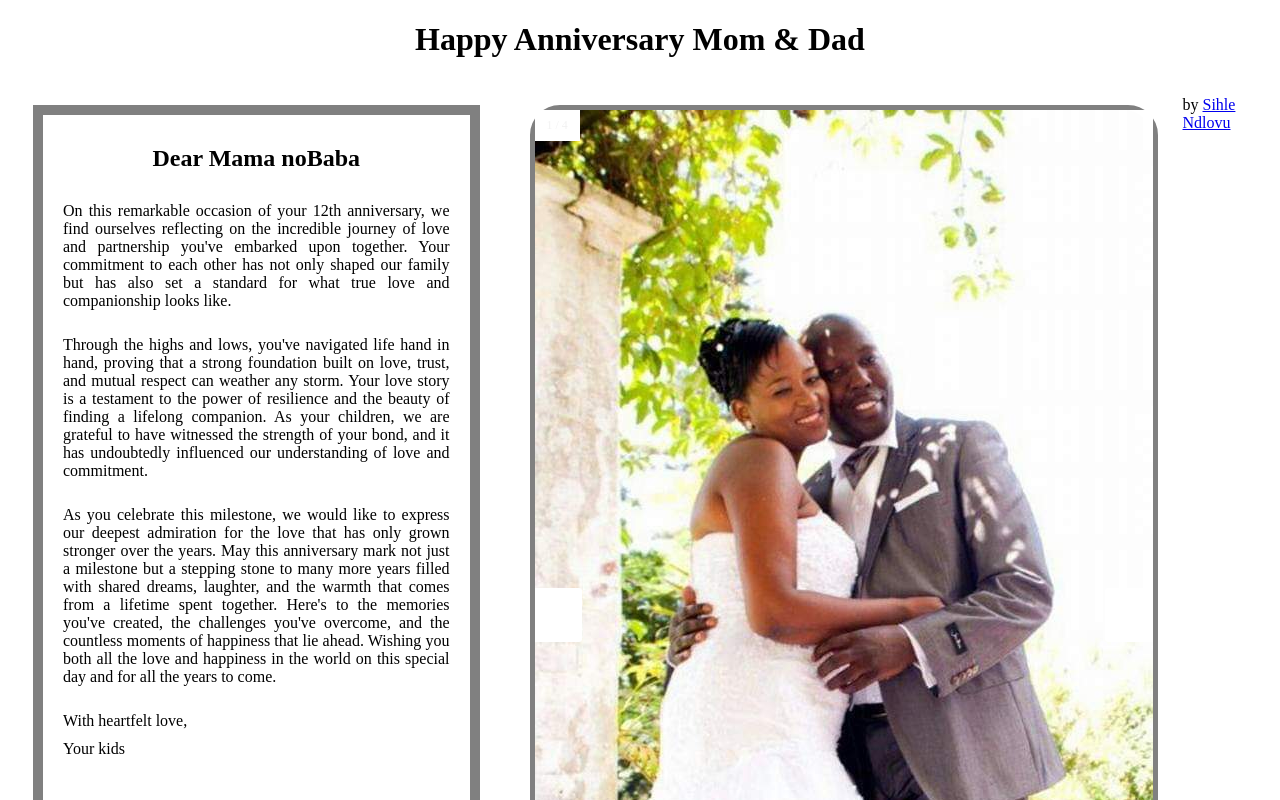
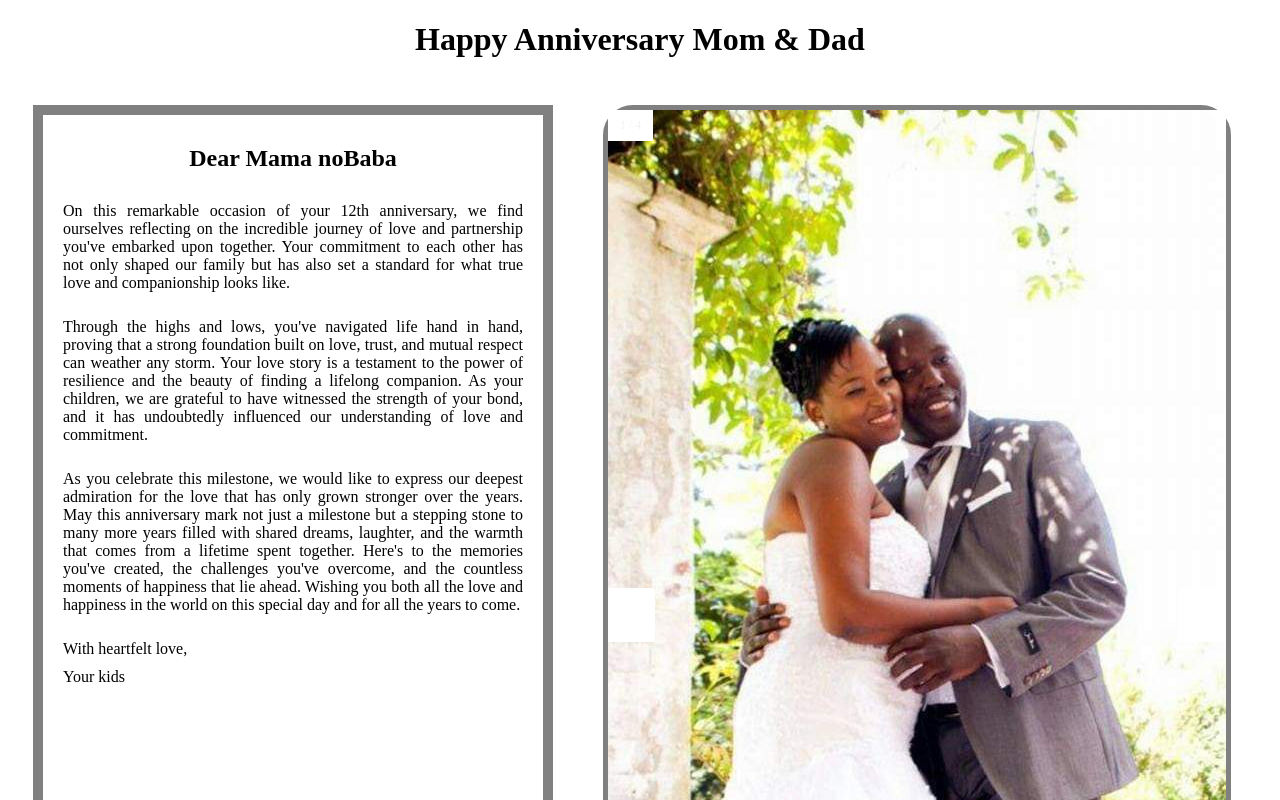
Before and after one commit to itsmesihle/Happy-Anniversary, a plain HTML site: page index.html in a window 1280 px wide. Shown: the top 800 px of the page. Drawn offline with Linux system fonts and the light colour scheme.

Commit message:
removed footer

```diff
--- a/index.html
+++ b/index.html
@@ -107,10 +107,5 @@
           <span class="dot" onclick="currentSlide(4)"></span>
         </div>
     </div>
-
-    <footer id="footer">
-      <!-- my signature-->
-      <p>by <a href="https://github.com/itsmesihle/">Sihle Ndlovu</a></p>
-    </footer>
   </body>
 </html>
--- a/style.css
+++ b/style.css
@@ -11,7 +11,7 @@ h1 {
 #flexbox {
   display: flex;
   flex-direction: row;
-  justify-content: center;
+  /*  justify-content: center; */
 }
 
 div.writing {
@@ -132,6 +132,10 @@ div.slideshow-container {
   animation-duration: 1.5s;
 }
 
+.footer {
+  bottom: 0;
+}
+
 @keyframes fade {
   from {
     opacity: 0.4;
```
